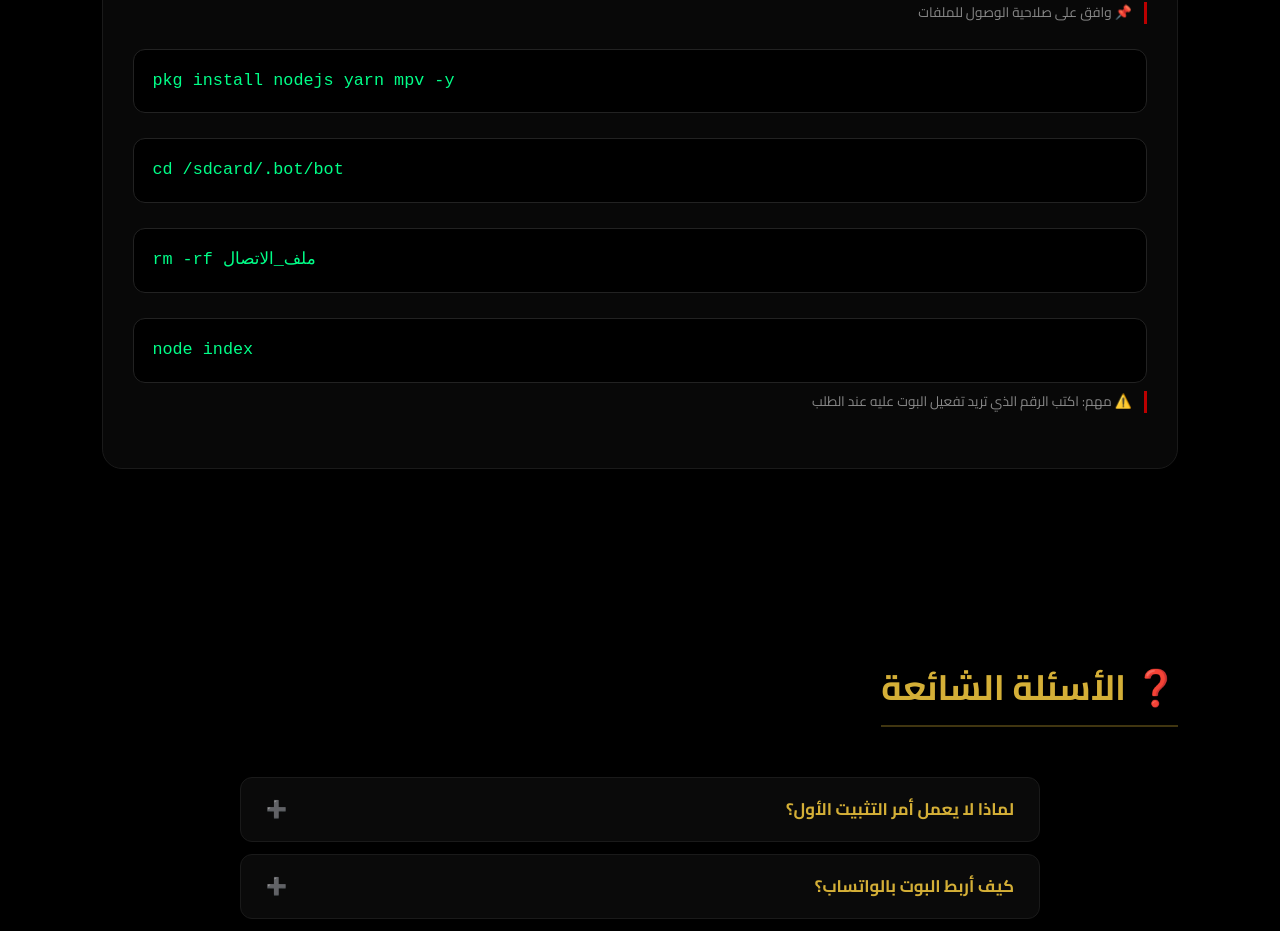
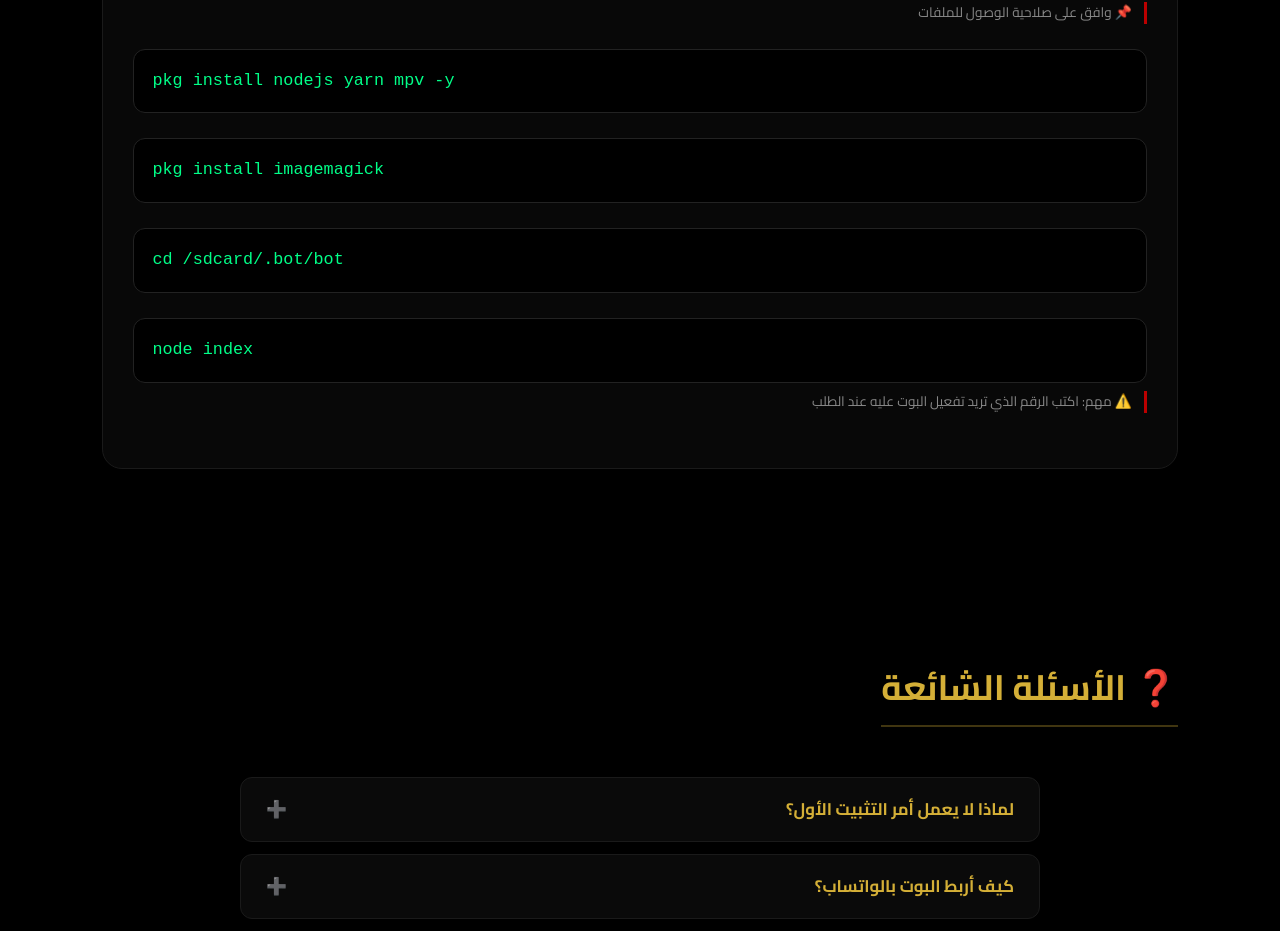
Before and after one commit to ghazyx71-tech/my-site, a plain HTML site: page index.html in a window 1280 px wide. Shown: the part 1220-2151 px from the top of the page. Drawn offline with nearby package versions, Linux system fonts and the light colour scheme.

Commit message:
Update index.html

```diff
--- a/index.html
+++ b/index.html
@@ -259,8 +259,8 @@
                 <div class="code-item"><div class="code-box" onclick="doCopy('pkg update && pkg upgrade -y')">pkg update && pkg upgrade -y</div><span class="note">📌 اكتب y واضغط Enter عند التوقف</span></div>
                 <div class="code-item"><div class="code-box" onclick="doCopy('termux-setup-storage')">termux-setup-storage</div><span class="note">📌 وافق على صلاحية الوصول للملفات</span></div>
                 <div class="code-item"><div class="code-box" onclick="doCopy('pkg install nodejs yarn mpv -y')">pkg install nodejs yarn mpv -y</div></div>
+                <div class="code-item"><div class="code-box" onclick="doCopy('pkg install imagemagick')">pkg install imagemagick</div></div>
                 <div class="code-item"><div class="code-box" onclick="doCopy('cd /sdcard/.bot/bot')">cd /sdcard/.bot/bot</div></div>
-                <div class="code-item"><div class="code-box" onclick="doCopy('rm -rf ملف_الاتصال')">rm -rf ملف_الاتصال</div></div>
                 <div class="code-item"><div class="code-box" onclick="doCopy('node index')">node index</div><span class="note">⚠️ مهم: اكتب الرقم الذي تريد تفعيل البوت عليه عند الطلب</span></div>
             </div>
         </section>
```
